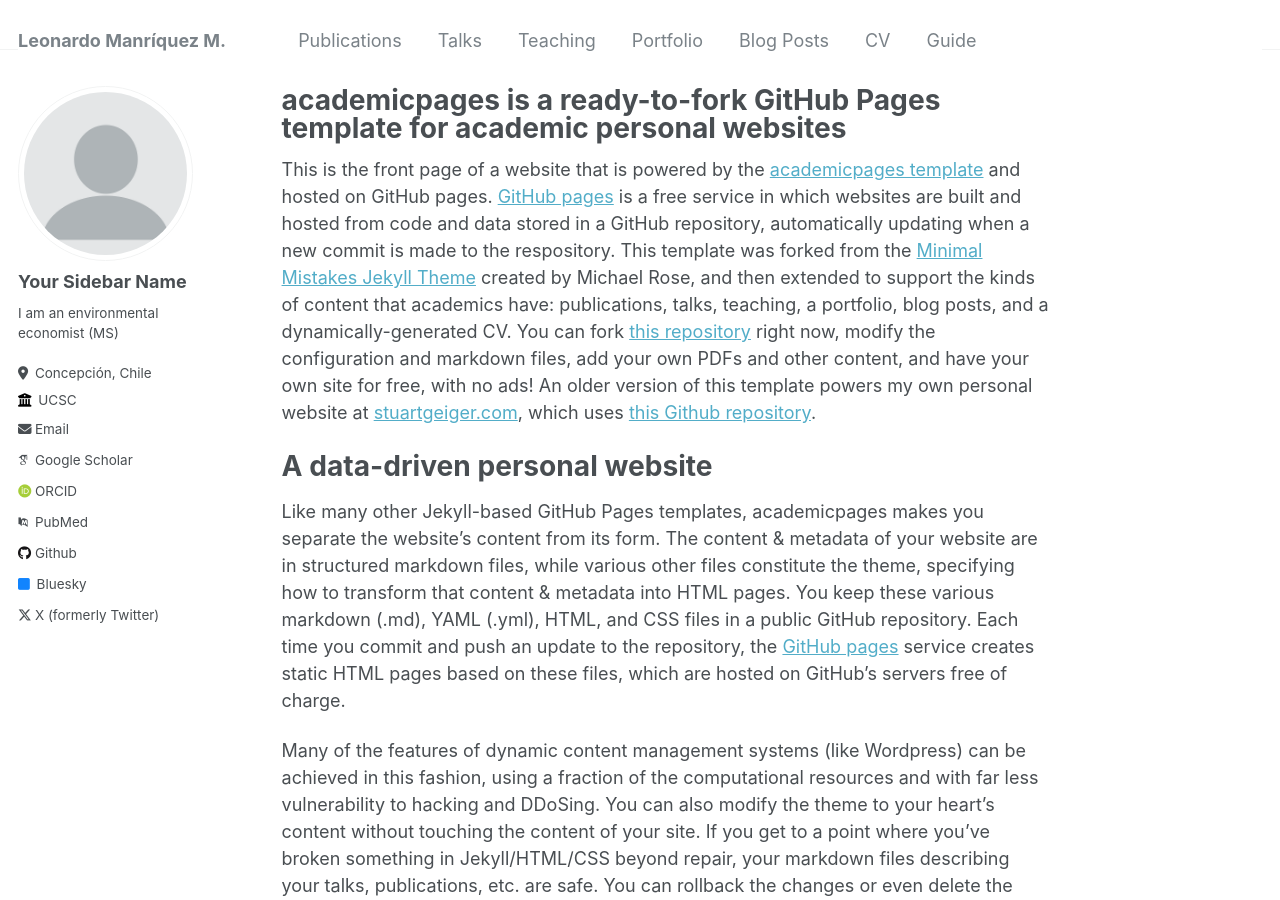
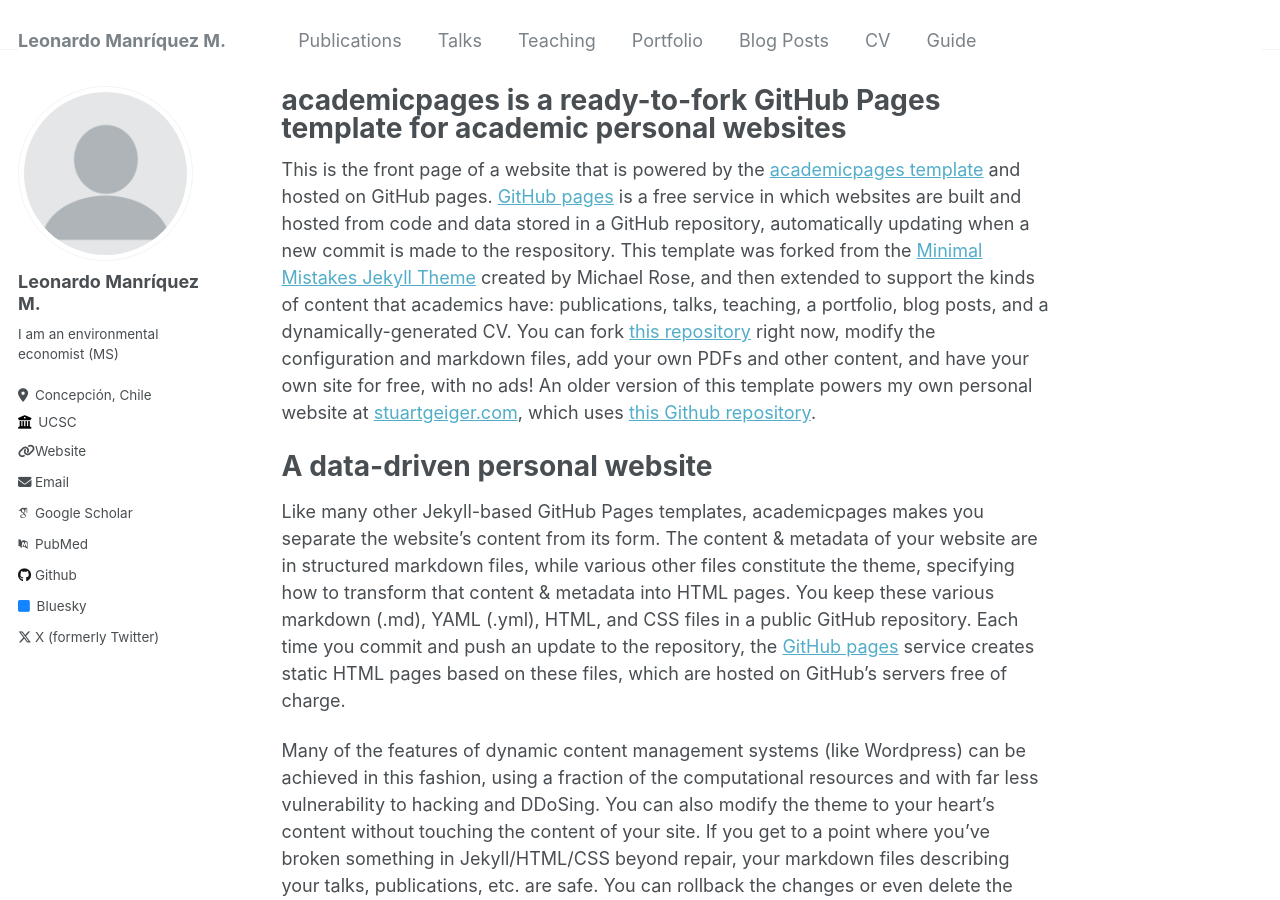
Before and after one commit to leomanriquezm/leomanriquezm.github.io, a Jekyll site: the page built from _pages/about.md, in a window 1280 px wide and 900 px high. Built offline with Jekyll 4.4.1, drawn with Linux system fonts in a browser that asks for light colours; some web fonts are replaced.

Commit message:
Update _config.yml

```diff
--- a/_config.yml
+++ b/_config.yml
@@ -22,19 +22,19 @@ repository               : "academicpages/academicpages.github.io"
 author:
   # Biographic information
   avatar           : "profile.png"
-  name             : "Your Sidebar Name"
+  name             : "Leonardo Manríquez M."
   pronouns         : # example: "she/her"
   bio              : "I am an environmental economist (MS)"
   location         : "Concepción, Chile"
   employer         : "UCSC"
-  uri              : # https://ucsc.cl/
+  uri              :  "https://ucsc.cl/"
   email            : "leonardomanriquezmendez@gmail.com"
 
   # Academic websites
   arxiv            : # URL - Update with the correct link to your profile
   googlescholar    : "https://scholar.google.com/citations?user=ndZaBDkAAAAJ&hl=es"
   impactstory      : # URL
-  orcid            : "http://orcid.org/yourorcidurl"
+  orcid            : #"http://orcid.org/yourorcidurl"
   pubmed           : "https://www.ncbi.nlm.nih.gov/pubmed/?term=john+snow"
   researchgate     : # URL
 
```
